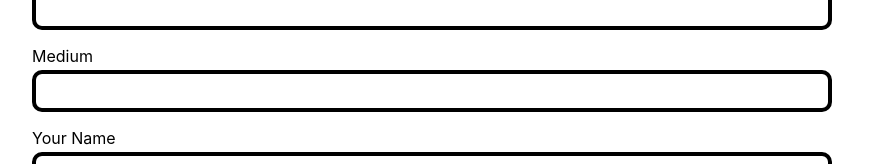
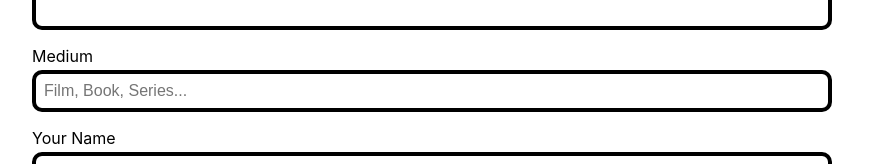
Before and after one commit to mknepprath/culturally-irrelevant, a Next.js app: page /recommend in a window 1280 px wide. Shown: the part 534-698 px from the top of the page, without its empty margins (208-1079 px from the left). Built offline with nearby package versions, Linux system fonts and the light colour scheme.

Commit message:
Add placeholder text for Medium field

```diff
--- a/components/form.js
+++ b/components/form.js
@@ -65,6 +65,7 @@ export default function Form() {
               name="medium"
               onChange={handleChange}
               onBlur={handleBlur}
+              placeholder="Film, Book, Series..."
               value={values.medium}
             />
             {errors.medium && touched.medium && errors.medium}
```
